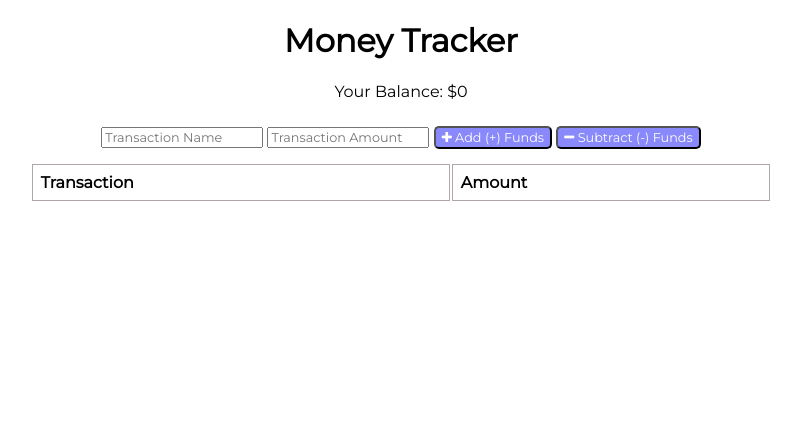
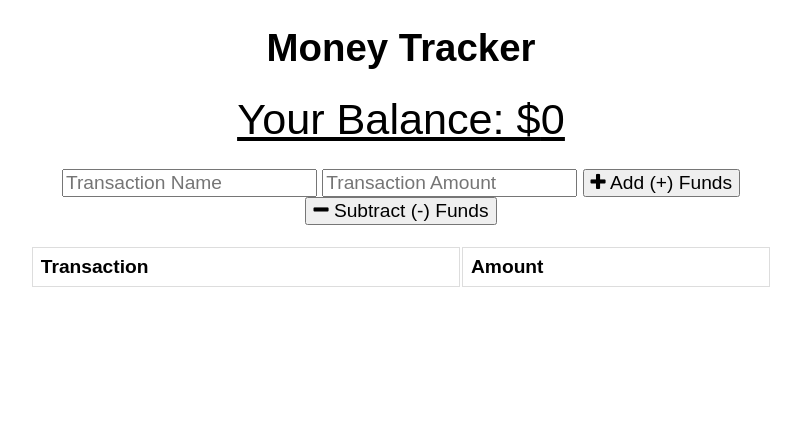
Before and after one commit to Killian356/Money-Tracker, a website: page public/index.html in a window 1280 px wide. Shown: the whole page, without its empty margins (239-1040 px from the left). Drawn offline with nearby package versions, Linux system fonts and the light colour scheme; no server answers; files whose address does not match are found by name.

Commit message:
i think i got it this time

```diff
--- a/public/css/styles.css
+++ b/public/css/styles.css
@@ -1,30 +1,19 @@
 body {
-  font-size: 100%;
-  font-family: Montserrat;
+  font-size: 120%;
+  font-family: Arial;
 }
 
-#add-btn,
-#sub-btn {
-  background-color: #8989fc;
-  color: white;
-  padding-top: 2px;
-  padding-bottom: 2px;
-  border-radius: 5px;
-}
-
-button,
-input {
-  font-size: 80%;
-  font-family: Montserrat;
+button, input {
+  font-size: 100%;
+  font-family: Arial;
 }
 
 table {
   width: 100%;
 }
 
-td,
-th {
-  border: 1px solid #b0a8a8;
+td, th {
+  border: 1px solid #dddddd;
   text-align: left;
   padding: 8px;
 }
@@ -35,7 +24,6 @@ tr:nth-child(even) {
 
 .error {
   color: red;
-  font-size: small;
 }
 
 .wrapper {
@@ -45,8 +33,8 @@ tr:nth-child(even) {
 }
 
 .total {
-  font-size: 100%;
-  font-family: Montserrat;
+  font-size: 150%;
+  text-decoration: underline;
 }
 
 .form {
--- a/public/index.html
+++ b/public/index.html
@@ -20,10 +20,6 @@
     <link rel="apple-touch-icon" href="/icons/icon-192x192" />
     <link rel="preconnect" href="https://fonts.gstatic.com" />
     <link rel="manifest" href="./manifest.json" />
-    <link
-      href="https://fonts.googleapis.com/css2?family=Montserrat&display=swap"
-      rel="stylesheet"
-    />
 
     <title>Money Tracker</title>
   </head>
```
